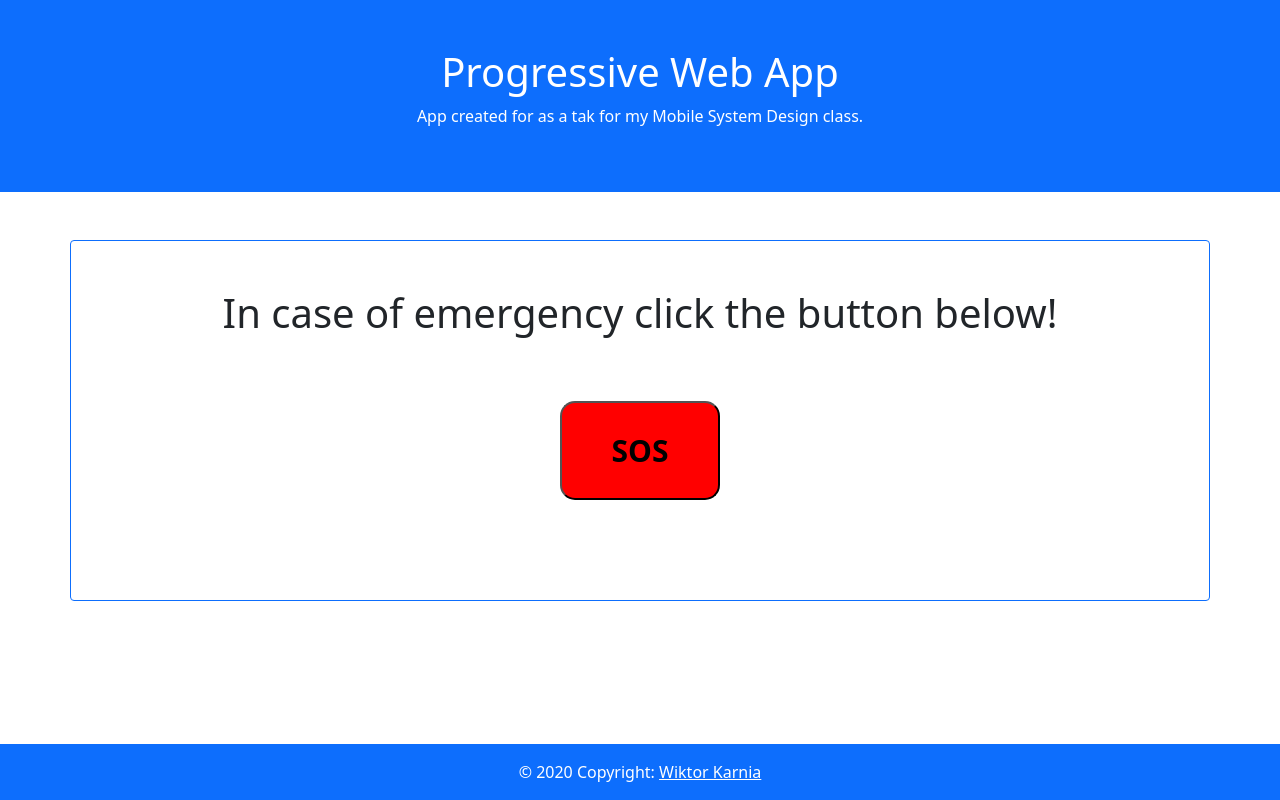
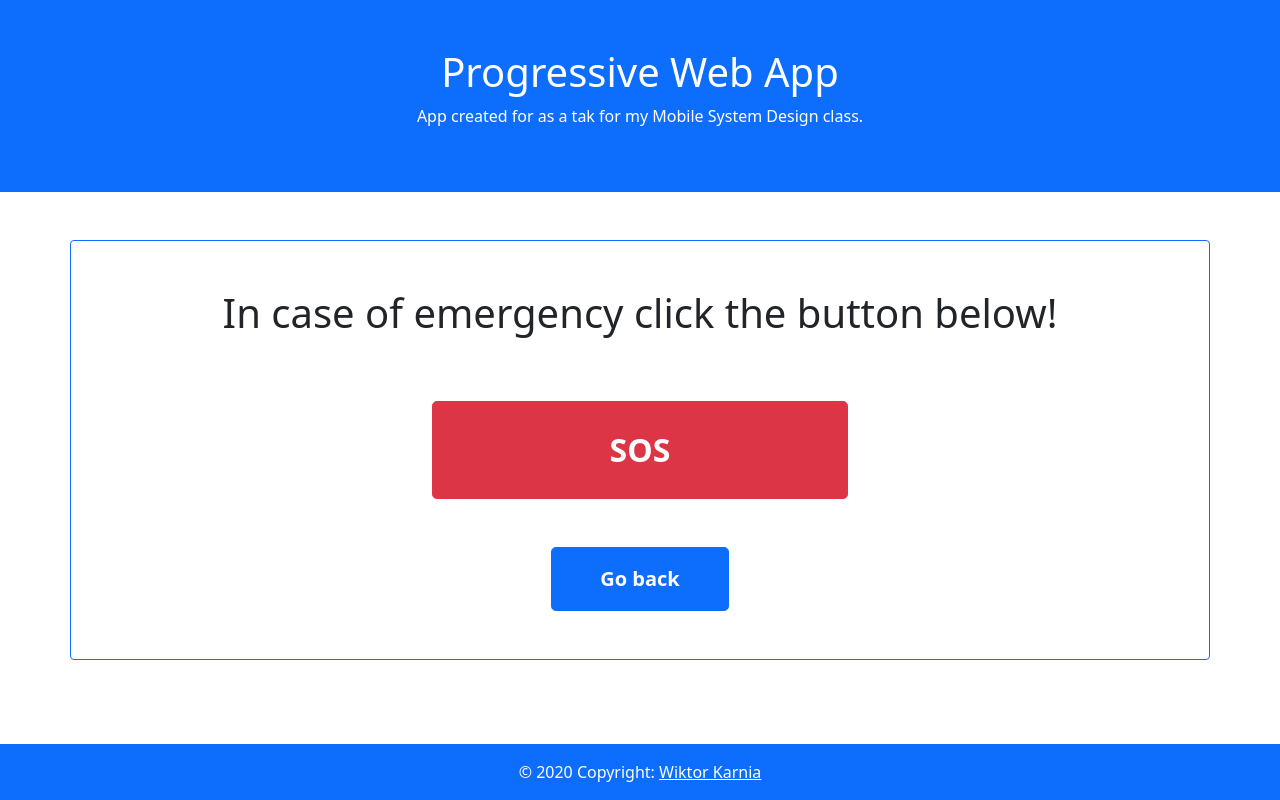
Before and after one commit to WiktorKarnia/PWA, a plain HTML site: page sos.html in a window 1280 px wide. Drawn offline with nearby package versions, Linux system fonts and the light colour scheme.

Commit message:
vibrations working

```diff
--- a/css/style.css
+++ b/css/style.css
@@ -2,16 +2,5 @@
   height: 700px;
 }
 #btn{
-  background-color:red;
-  margin-left:auto;
-  margin-right:auto;
-  display:block;
-  margin-bottom:5%;
-  padding-left:50px;
-  padding-right:50px;
-  padding-top:25px;
-  padding-bottom:25px;
-  border-radius:15px;
-  font-size: 30px;
-  font-weight: bold"
+  width: 40%;
 }
--- a/sos.html
+++ b/sos.html
@@ -27,8 +27,13 @@
             <h1>In case of emergency click the button below!<h1><br>
         </div>
         <div>
-            <button type="button" id="btn" style="font-weight: bold" onclick="vibrate_sos()">SOS</button>
+            <button id="btn" type="button" class="btn px-5 py-4 mb-5 btn-danger btn-lg" style="font-weight: bold" onclick="vibrate_sos()">
+                <a style="color: #ffffff; text-decoration: none; font-size:32px;">SOS</a>
+            </button>
         </div>
+        <button type="button" class="btn px-5 py-3 btn-primary btn-lg" style="font-weight: bold">
+            <a style="color: #ffffff; text-decoration: none;" href="index.html">Go back</a>
+        </button>
     </div>
     <footer class="text-center text-white fixed-bottom" style="background-color: #21081a;">
         <!-- Copyright -->
```
Also changed, not shown: index.html (+1 -1 lines).
